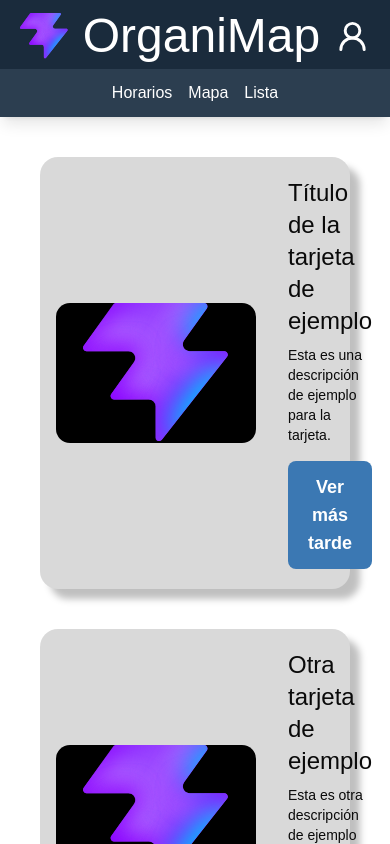
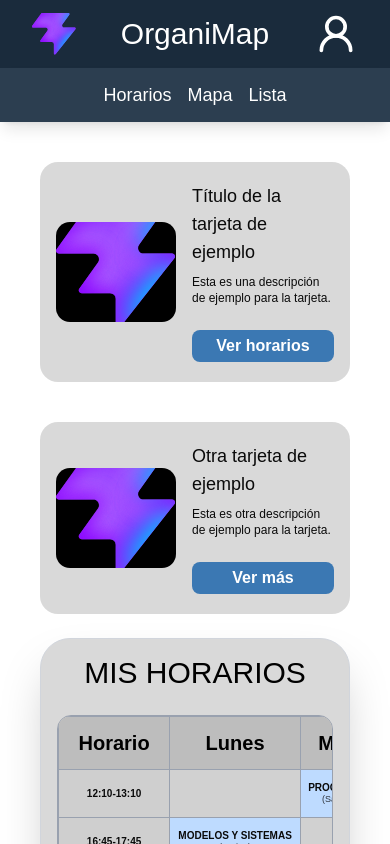
Before and after one commit to Santiago107R/organimap-frontend, a React (Vite) app: page /#/ in a window 390 px wide. Shown: the top 844 px of the page. Built offline with nearby package versions, Linux system fonts and the light colour scheme.

Commit message:
Frontend-Responsive-visualImprovements

```diff
--- a/src/components/CustomHeader.tsx
+++ b/src/components/CustomHeader.tsx
@@ -16,20 +16,20 @@ interface Props {
 const CustomHeader = ({ title, link, icon: Icon, logo }: Props) => {
   return (
     <>
-      <div className="bg-[#1A2B3C] text-white flex items-center justify-between px-5 pt-3 pb-2">
-        <img src={logo} alt="logo" className="w-12 h-12 object-contain" />
-        <h1 className="text-5xl font-montserrat text-center flex-1">{title}</h1>
-        <Icon size={35} />
+      <div className="bg-[#1A2B3C] text-white flex items-center justify-between  py-[clamp(1vw,3vw,1rem)]">
+        <img src={logo} alt="logo" className="w-11 h-11 sm:w-13 sm:h-13 md:w-15 md:h-15 lg:w-20 lg:h-20 object-contain ml-8" />
+        <h1 className="text-3xl sm:text-4xl md:text-1vw lg:text-5xl font-antón  text-center flex-1 ">{title}</h1>
+        <Icon className="w-11 h-11 sm:w-13 sm:h-13 md:w-15 md:h-15 mr-8" />
       </div>
 
-      <nav className="sticky top-0 z-50 py-3 flex justify-center gap-4 bg-[#2C3E50] text-white border-t border-[#1A2B3C] shadow-lg">
+      <nav className="sticky top-0 z-50 flex justify-center gap-4 bg-[#2C3E50] text-white border-t border-[#1A2B3C] shadow-lg py-[clamp(0.8rem,3vw,1.1rem)]">
         {link.map((item) => (
           <Link
             key={item.name}
             to={item.url}
-            className="hover:text-blue-200 transition-colors"
+            className="hover:text-blue-200 transition-colors "
           >
-            <p className="font-montserrat">{item.name}</p>
+            <p className="font-montserrat text-lg sm:text-2xl md:text-2xl lg:text-27px">{item.name} </p>
           </Link>
         ))}
       </nav>
--- a/src/user/components/SectionCard.tsx
+++ b/src/user/components/SectionCard.tsx
@@ -11,27 +11,27 @@ interface Props {
 
 const SectionCard = ({ title, description, textButton, img, shadow, url }: Props) => {
     return (
-        <div className={`flex items-center gap-8 py-5 px-4 bg-[#D9D9D9] rounded-2xl max-w-lg ${shadow && 'shadow-[10px_10px_7px_rgba(0,0,0,0.25)]'}`}>
+        <div className={` flex  items-center gap-4  py-5 px-4 bg-[#D9D9D9] rounded-2xl w-full max-w-xs sm:max-w-md sm:gap-6 md:gap-8 md:max-w-lg lg:max-w-xl${shadow && 'shadow-[10px_10px_7px_rgba(0,0,0,0.25)]'}`}>
 
             <img
                 src={img}
                 alt="Imagen"
-                className="w-50 h-35 shrink-0   rounded-xl bg-black"
+                className="  shrink-0 object-cover rounded-xl bg-black w-30 h-25 sm:w-45 sm:h-35 md:w-50 md:h-40"
             />
 
             <div className="flex flex-col justify-center">
 
-                <h2 className="text-2xl">
+                <h2 className="text-lg sm:text-2xl md:text-2xl font-anton min-h-[2.5em]">
                     {title}
                 </h2>
 
-                <p className="mt-2 font-montserrat max-w-md text-sm">
+                <p className="mt-2 font-anybody max-w-md text-xs min-h-[4em] sm:text-sm">
                     {description}
                 </p>
 
                 <Link
                     to={url}
-                    className="mt-4 inline-block bg-[#3B78B3] text-white text-lg py-3 px-5 rounded-md font-semibold hover:scale-105 transition text-center"
+                    className="mt-2 inline-block bg-[#3B78B3] text-white text-md py-1 px-5 rounded-md font-semibold hover:scale-105 transition text-center sm:mt-2 sm:text-md sm:py-2 md:py-3 "
                 >
                     {textButton}
                 </Link>
--- a/src/user/pages/home/HomePage.tsx
+++ b/src/user/pages/home/HomePage.tsx
@@ -5,7 +5,7 @@ const HomePage = () => {
     return (
         <div className="p-10 flex flex-col gap-6">
             <div className="flex lg:flex-row justify-between items-center flex-col sm:justify-center gap-10 lg:gap-20">
-                <SectionCard title="Título de la tarjeta de ejemplo" description="Esta es una descripción de ejemplo para la tarjeta." textButton="Ver más tarde" img={'/favicon.svg'} url="/example" shadow />
+                <SectionCard title="Título de la tarjeta de ejemplo" description="Esta es una descripción de ejemplo para la tarjeta." textButton="Ver horarios" img={'/favicon.svg'} url="/example" shadow />
                 <SectionCard title="Otra tarjeta de ejemplo" description="Esta es otra descripción de ejemplo para la tarjeta." textButton="Ver más" img={'/favicon.svg'} url="/example2" shadow />
             </div>
 
```
